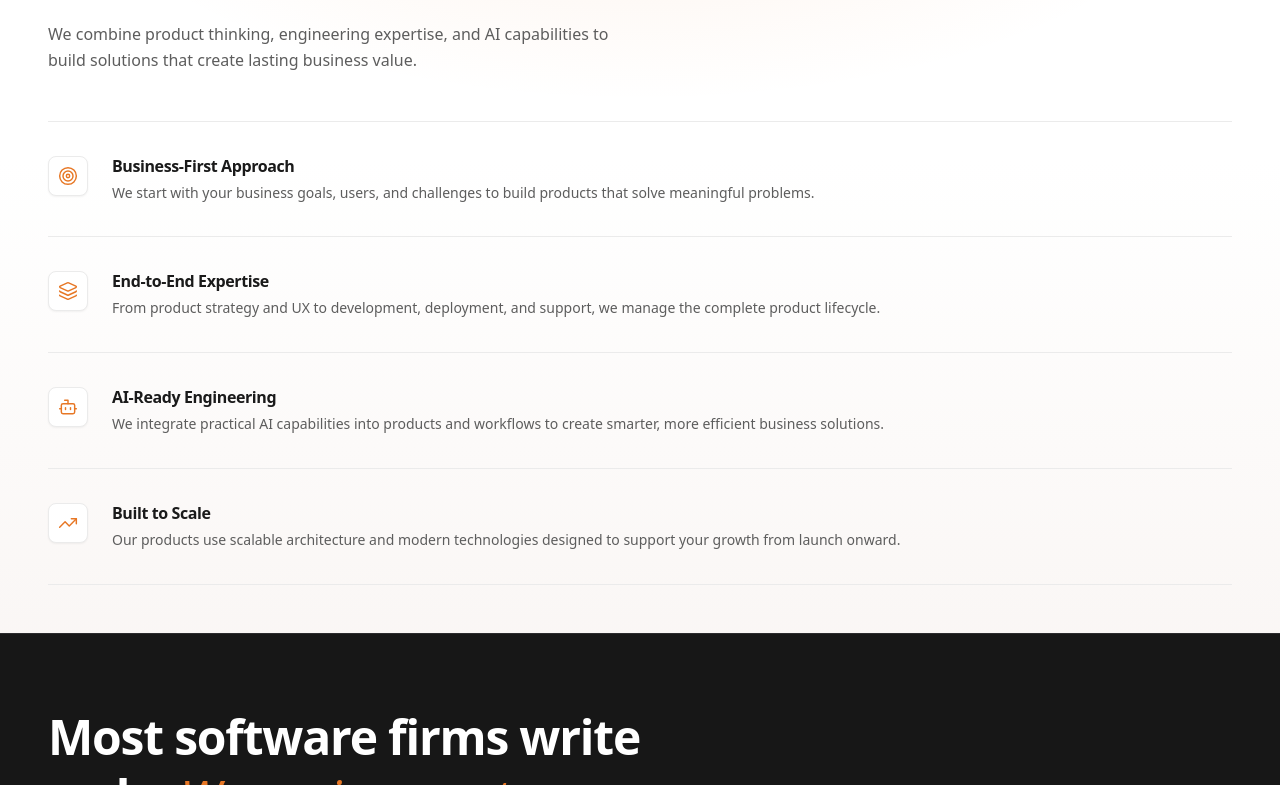
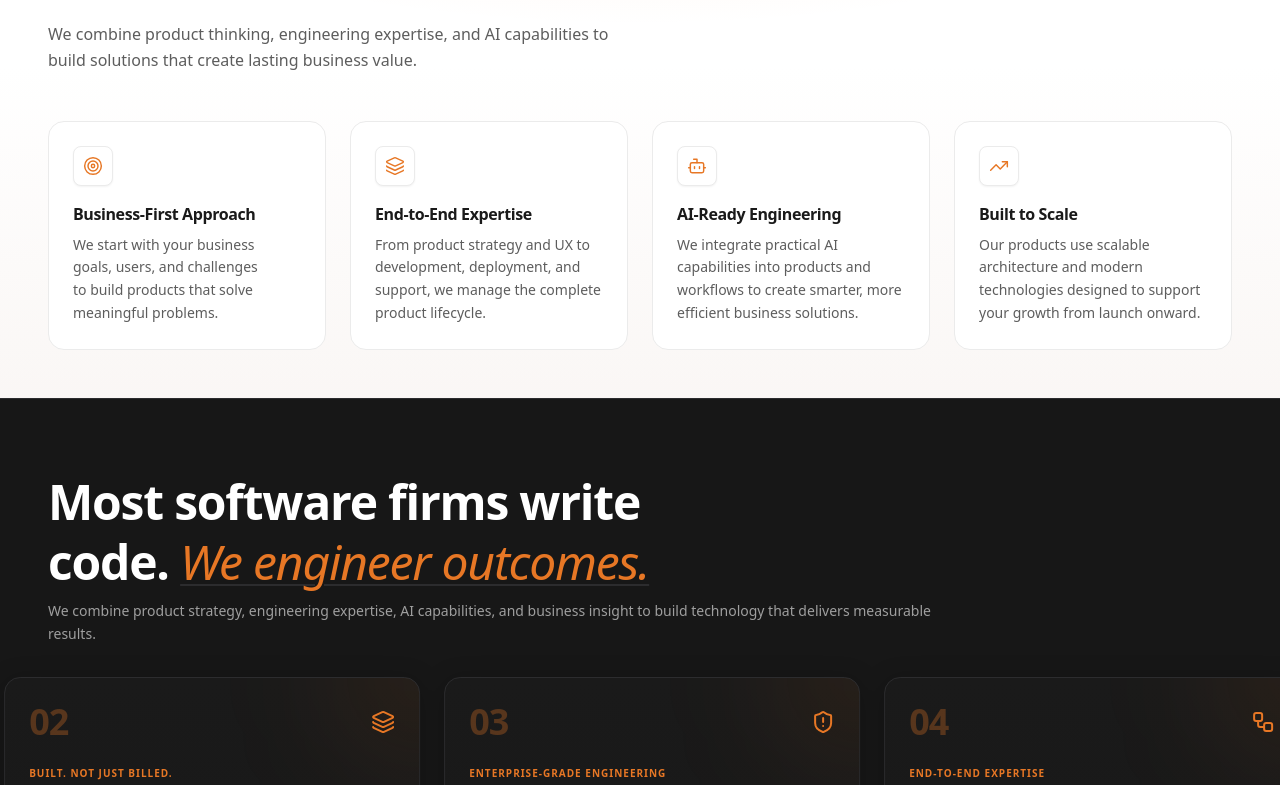
Before and after one commit to levi-dev-stack/stack360-website, a Next.js app: page / in a window 1280 px wide. Shown: the part 2555-3340 px from the top of the page. Built offline with nearby package versions, Linux system fonts and the light colour scheme.

Commit message:
feat: refactor WhyChooseSection layout for improved styling and structure

```diff
--- a/src/components/pages/landing/WhyChooseSection/index.tsx
+++ b/src/components/pages/landing/WhyChooseSection/index.tsx
@@ -9,10 +9,6 @@ const REASON_ICONS: Record<(typeof LANDING_WHY_CHOOSE.reasons)[number]['id'], Lu
   'built-to-scale': TrendingUp,
 };
 
-/**
- * Server Component — why-choose markup in first HTML paint.
- * Hover / focus affordances are pure CSS so the section works with JS off.
- */
 export default function WhyChooseSection() {
   const { eyebrow, title, highlight, description, reasons } = LANDING_WHY_CHOOSE;
 
@@ -46,22 +42,23 @@ export default function WhyChooseSection() {
           </p>
         </header>
 
-        <ul className="divide-y divide-neutral-200 border-y border-neutral-200">
+        <div className="grid grid-cols-1 gap-lg md:grid-cols-2 lg:grid-cols-4">
           {reasons.map((reason) => {
             const Icon = REASON_ICONS[reason.id];
 
             return (
-              <li key={reason.id}>
               <div
+                key={reason.id}
                 className={cn(
-                    'group flex gap-md py-lg transition-[background-color] duration-300 md:gap-lg md:py-xl',
-                    'hover:bg-white/80',
+                  'group flex flex-col justify-between rounded-xl border border-neutral-200 bg-neutral-50 p-lg transition-colors duration-300',
+                  'hover:border-primary/25 hover:bg-white',
                   'motion-reduce:transition-none'
                 )}
               >
+                <div>
                   <span
                     className={cn(
-                      'mt-0.5 flex h-10 w-10 shrink-0 items-center justify-center rounded-md border border-neutral-200 bg-white text-primary shadow-sm',
+                      'mb-md flex h-10 w-10 items-center justify-center rounded-md border border-neutral-200 bg-white text-primary shadow-xs',
                       'transition-[border-color,background-color,transform] duration-300',
                       'group-hover:scale-105 group-hover:border-primary/40 group-hover:bg-primary/5',
                       'motion-reduce:group-hover:scale-100'
@@ -70,19 +67,18 @@ export default function WhyChooseSection() {
                     <Icon className="h-5 w-5 stroke-[1.75]" aria-hidden />
                   </span>
 
-                  <div className="min-w-0 space-y-xs">
                   <h3 className="text-base font-bold tracking-tight text-neutral-900 transition-colors duration-300 group-hover:text-primary">
                     {reason.title}
                   </h3>
-                    <p className="text-pretty text-sm leading-relaxed text-neutral-600">
+
+                  <p className="mt-sm text-pretty text-sm leading-relaxed text-neutral-600">
                     {reason.description}
                   </p>
                 </div>
               </div>
-              </li>
             );
           })}
-        </ul>
+        </div>
       </div>
     </section>
   );
```
Lines whose indentation alone changed are shown as unchanged.
